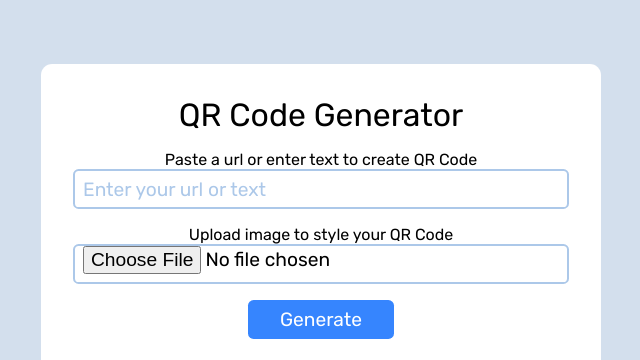
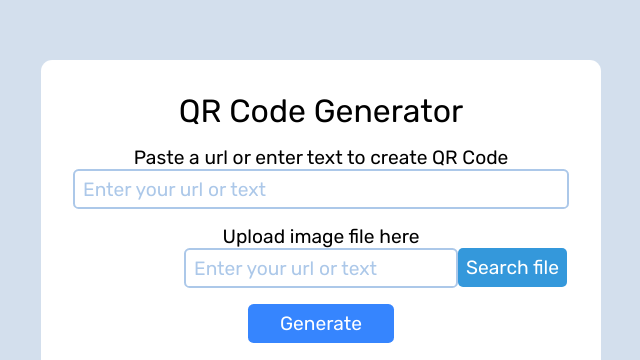
Before and after one commit to KarineBrandelli/qr-code-generator, a plain HTML site: page index.html in a window 1280 px wide. Shown: the part 147-507 px from the top of the page, without its empty margins (319-959 px from the left). Drawn offline with Linux system fonts and the light colour scheme.

Commit message:
style: style input type file label

```diff
--- a/css/styles.css
+++ b/css/styles.css
@@ -39,7 +39,7 @@ h1, input, h3 {
   font-size: 1rem;
 }
 
-input, button, p {
+input, button, p, label {
   font-size: 1.2rem;
   border-radius: .35rem;
 }
@@ -143,3 +143,18 @@ a {
     transform: translateY(0%);
   }
 }
+
+
+input[type='file'] {
+  display: none;
+}
+
+.image-label {
+  background-color: #3498db;
+  border-radius: 5px;
+  color: #fff;
+  cursor: pointer;
+  padding: .5rem;
+
+  position: absolute;
+}
--- a/index.html
+++ b/index.html
@@ -22,18 +22,23 @@
   <body>
     <div class="container-text">
       <h1>QR Code Generator</h1>
-      <div>
-        <label>Paste a url or enter text to create QR Code</label>
+      <div class="url-text">
+        <label class="text-label">Paste a url or enter text to create QR Code</label>
         <input
           id="url-text"
           type="text"
           placeholder="Enter your url or text">
       </div>
-      <div>
-        <label>Upload image to style your QR Code</label>
+      <div class="upload-img">
+        <p>Upload image file here</p>
         <input
-          id="url-image"
+          id="select-file"
           type="file">
+        <input
+          id="url-text"
+          type="text"
+          placeholder="Enter your url or text">
+        <label class="image-label" for="select-file">Search file</label>
       </div>
       <button
         id="generate">
```
